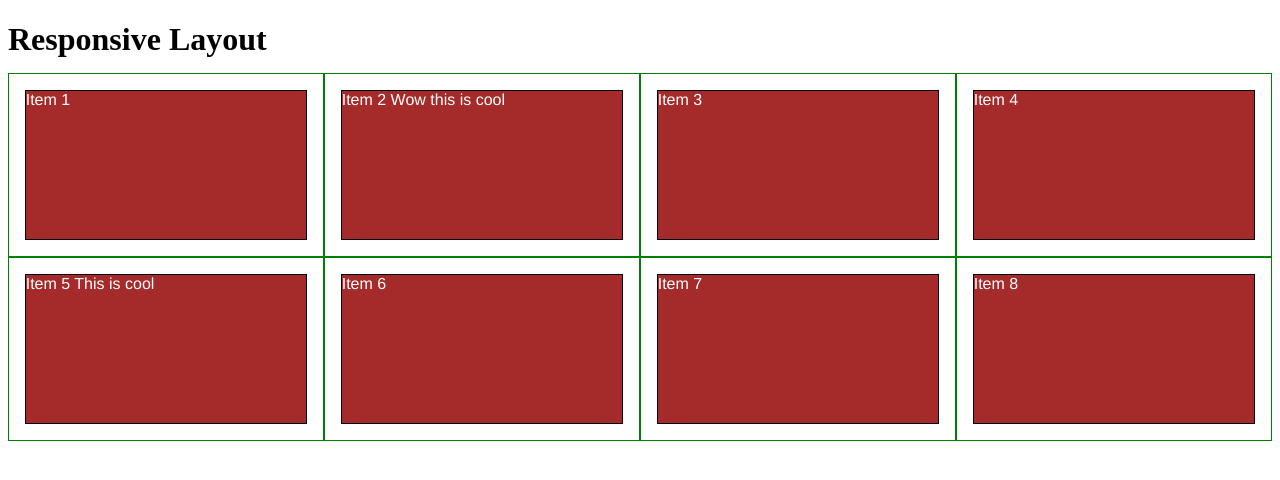
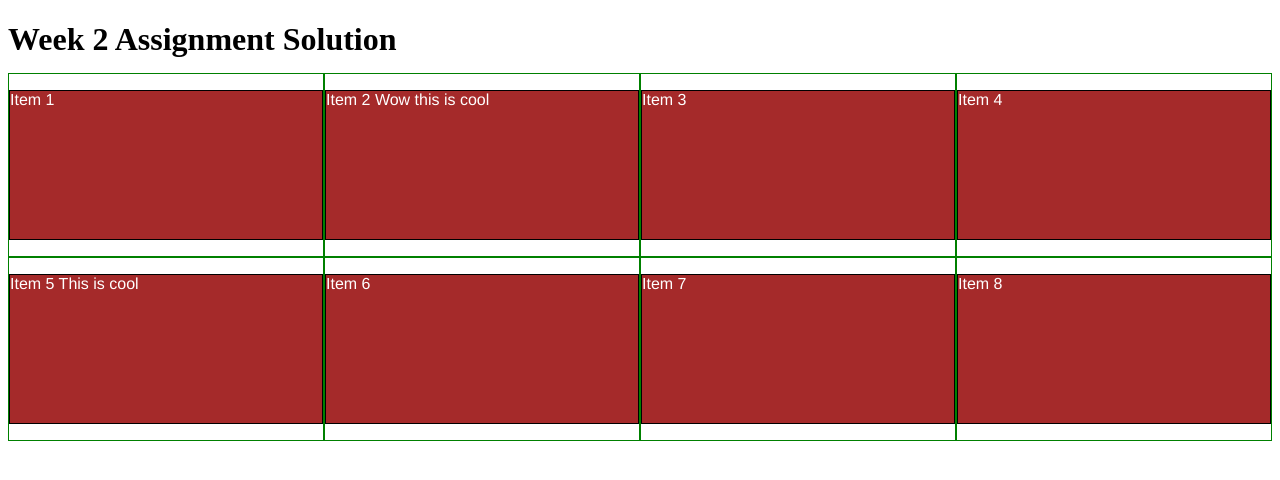
Before and after one commit to ljc2mail/coursera-html_css_javascript, a plain HTML site: page wk2/assignment/index.html in a window 1280 px wide. Drawn offline with Linux system fonts and the light colour scheme.

Commit message:
course24 code mod

```diff
--- a/wk2/assignment/index.html
+++ b/wk2/assignment/index.html
@@ -10,13 +10,13 @@
   box-sizing: border-box;
 }
 h1 {
+  width: 90%;
   margin-bottom: 15px;
 }
 
 p {
   border: 1px solid black;
   background-color: #A52A2A;
-  width: 90%;
   height: 150px;
   margin-right: auto;
   margin-left: auto;
@@ -120,7 +120,7 @@ p {
 </style>
 </head>
 <body>
-<h1>Responsive Layout</h1>
+<h1>Week 2 Assignment Solution</h1>
 
 <div class="row">
   <div class="col-lg-3 col-md-6"><p>Item 1</p></div>
```
